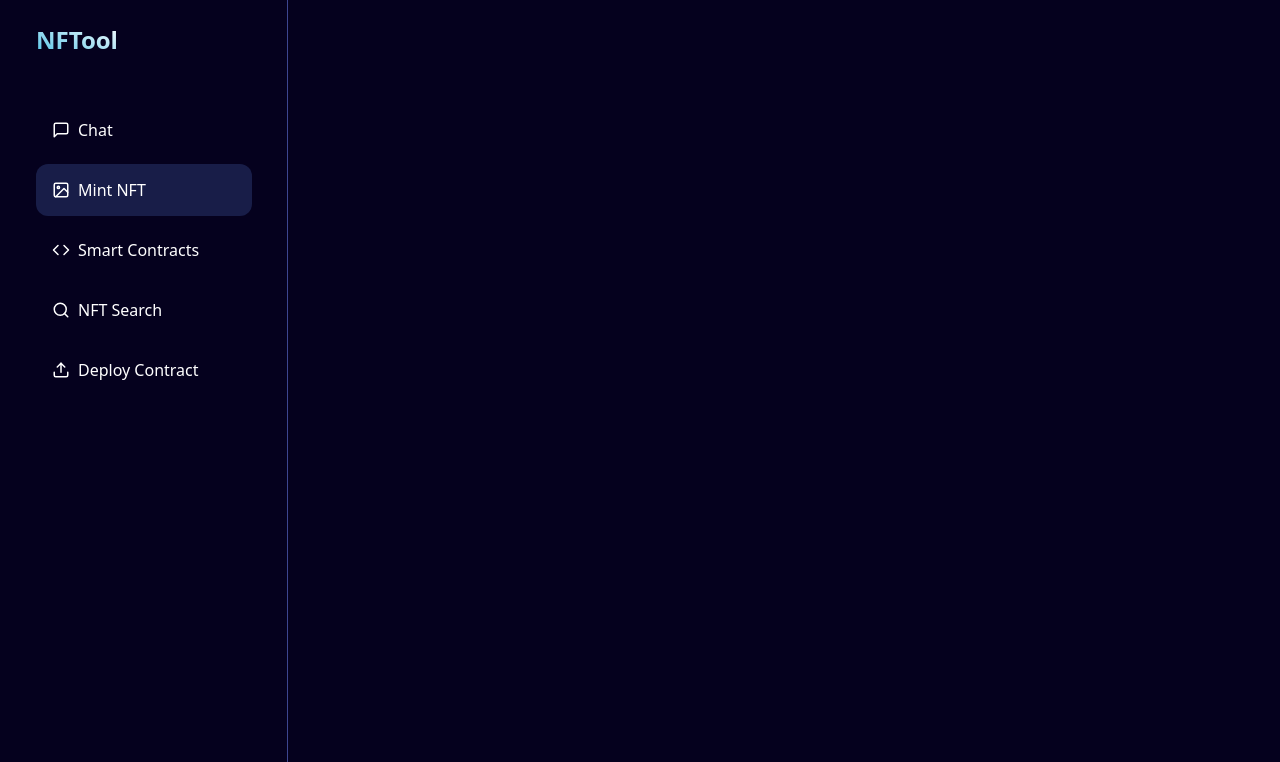
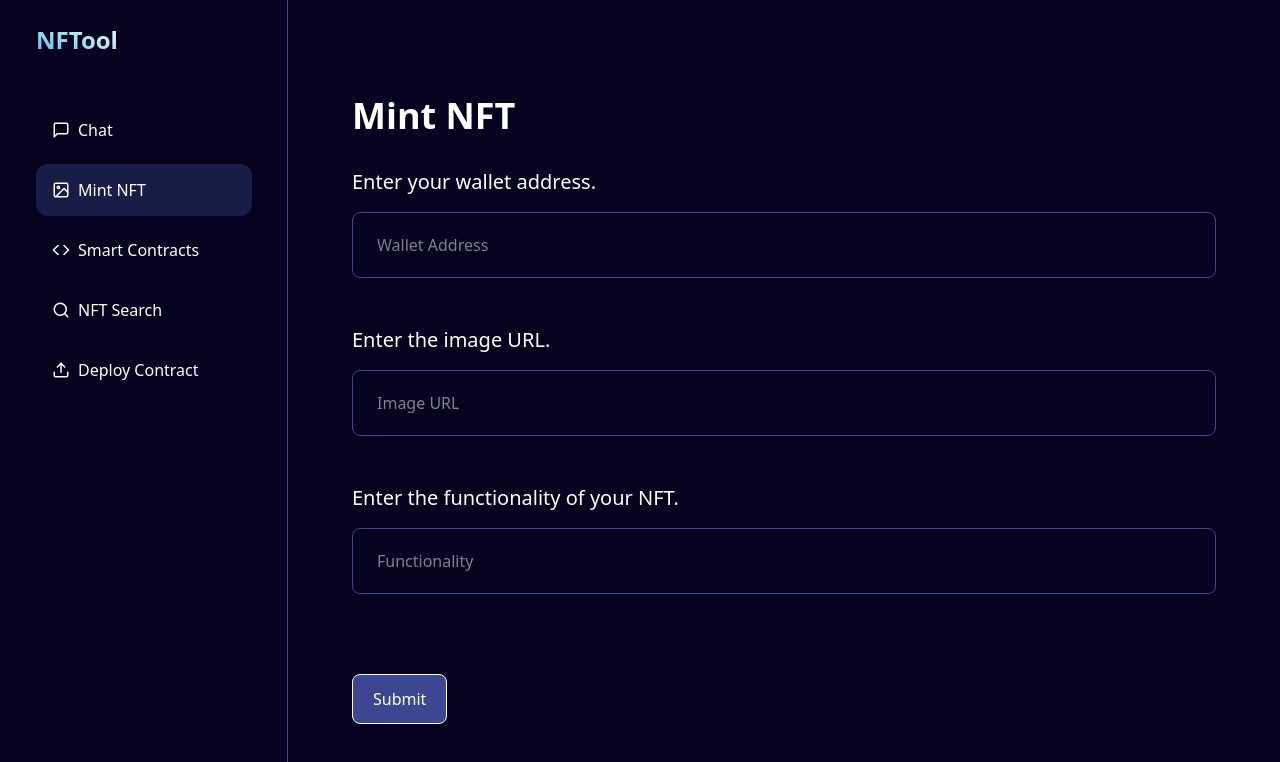
Before and after one commit to Bobliuuu/NFTool, a Next.js app: page /mint-nft in a window 1280 px wide. Shown: the top 762 px of the page. Built offline with nearby package versions, Linux system fonts and the light colour scheme.

Commit message:
add mint nft interface

```diff
--- /dev/null
+++ b/components/UI/Button.tsx
@@ -0,0 +1,65 @@
+import Link from 'next/link';
+
+type ButtonProps = {
+  type: 'button' | 'submit' | 'route' | 'link';
+  href?: string;
+  onClick?: () => void;
+  hierarchy: 'primary' | 'secondary';
+  text?: string;
+  font?: string;
+  border?: string;
+  rounded?: string;
+  padding?: string;
+  classes?: string;
+  children: React.ReactNode;
+};
+
+export default function Button({
+  type,
+  href,
+  onClick,
+  hierarchy,
+  text,
+  font,
+  border,
+  rounded,
+  padding = 'py-3 px-5',
+  classes,
+  children,
+}: ButtonProps) {
+  classes = `text-white inline-block text-center border border-white bg-blue2 rounded-lg ${text} ${font} ${border} ${rounded} ${padding} ${classes}`;
+
+  switch (type) {
+    case 'button':
+      return (
+        <button type='button' onClick={onClick} className={`${classes}`}>
+          {children}
+        </button>
+      );
+    case 'submit':
+      return (
+        <button type='submit' onClick={onClick} className={`${classes}`}>
+          {children}
+        </button>
+      );
+    case 'route':
+      return (
+        <Link href={href as string} className={`${classes}`}>
+          {children}
+        </Link>
+      );
+    case 'link':
+      return (
+        <a
+          href={href}
+          target='_blank'
+          rel='noreferrer'
+          className={`${classes}`}
+        >
+          {children}
+        </a>
+      );
+    default:
+      return <></>;
+  }
+}
--- /dev/null
+++ b/components/UI/TextInput.tsx
@@ -0,0 +1,34 @@
+type TextInputProps = {
+  id: string;
+  name: string;
+  type: string;
+  placeholder: string;
+  value: string;
+  onChange: (e: React.ChangeEvent<HTMLInputElement>) => void;
+  onBlur: (e: React.FocusEvent<HTMLInputElement>) => void;
+  classes?: string;
+};
+
+export default function TextInput({
+  id,
+  name,
+  type,
+  placeholder,
+  value,
+  onChange,
+  onBlur,
+  classes,
+}: TextInputProps) {
+  return (
+    <input
+      type={type}
+      id={id}
+      name={name}
+      placeholder={placeholder}
+      onChange={onChange}
+      onBlur={onBlur}
+      value={value}
+      className={`w-full rounded-md border border-blue2 bg-blue4 px-4.5 py-5 text-white outline-none placeholder:text-white placeholder:opacity-50 focus:border-blue2 xl:rounded-lg xl:px-6 xl:py-4.5 ${classes}`}
+    />
+  );
+}
--- a/package.json
+++ b/package.json
@@ -20,6 +20,7 @@
   "dependencies": {
     "@reduxjs/toolkit": "^1.9.5",
     "axios": "^1.4.0",
+    "formik": "^2.4.3",
     "next": "latest",
     "next-auth": "latest",
     "react": "^18.2.0",
--- a/pages/deploy-contract.tsx
+++ b/pages/deploy-contract.tsx
@@ -1,3 +1,7 @@
 export default function DeployContract() {
-  return <></>;
+  return (
+    <section className='px-16 pt-24'>
+      <h1 className='text-white font-bold text-4xl'>Deploy Contract</h1>
+    </section>
+  );
 }
--- a/pages/mint-nft.tsx
+++ b/pages/mint-nft.tsx
@@ -1,3 +1,67 @@
+import { useFormik } from 'formik';
+import TextInput from '../components/UI/TextInput';
+import Button from '../components/UI/Button';
+
 export default function MintNft() {
-  return <></>;
+  const formik = useFormik({
+    initialValues: {
+      walletAddress: '',
+      imageURL: '',
+      functionality: '',
+    },
+    onSubmit: (values) => {
+      alert(JSON.stringify(values, null, 2));
+    },
+  });
+
+  return (
+    <section className='px-16 pt-24'>
+      <h1 className='text-white font-bold text-4xl mb-8'>Mint NFT</h1>
+
+      <form onSubmit={formik.handleSubmit}>
+        <p className='text-white font-medium text-xl mb-4'>
+          Enter your wallet address.
+        </p>
+        <TextInput
+          id='walletAddress'
+          name='walletAddress'
+          type='text'
+          placeholder='Wallet Address'
+          onChange={formik.handleChange}
+          onBlur={formik.handleBlur}
+          value={formik.values.walletAddress}
+          classes='mb-12'
+        />
+        <p className='text-white font-medium text-xl mb-4'>
+          Enter the image URL.
+        </p>
+        <TextInput
+          id='imageURL'
+          name='imageURL'
+          type='text'
+          placeholder='Image URL'
+          onChange={formik.handleChange}
+          onBlur={formik.handleBlur}
+          value={formik.values.imageURL}
+          classes='mb-12'
+        />
+        <p className='text-white font-medium text-xl mb-4'>
+          Enter the functionality of your NFT.
+        </p>
+        <TextInput
+          id='functionality'
+          name='functionality'
+          type='text'
+          placeholder='Functionality'
+          onChange={formik.handleChange}
+          onBlur={formik.handleBlur}
+          value={formik.values.functionality}
+          classes='mb-20'
+        />
+        <Button type='submit' hierarchy='primary'>
+          Submit
+        </Button>
+      </form>
+    </section>
+  );
 }
--- a/pages/nft-search.tsx
+++ b/pages/nft-search.tsx
@@ -1,3 +1,7 @@
 export default function NFTSearch() {
-  return <></>;
+  return (
+    <section className='px-16 pt-24'>
+      <h1 className='text-white font-bold text-4xl'>NFT Search</h1>
+    </section>
+  );
 }
--- a/pages/smart-contracts.tsx
+++ b/pages/smart-contracts.tsx
@@ -1,3 +1,9 @@
 export default function SmartContracts() {
-  return <></>;
+  return (
+    <section className='px-16 pt-24'>
+      <h1 className='text-white font-bold text-4xl mb-8'>
+        Smart Contract Analysis
+      </h1>
+    </section>
+  );
 }
```
Also changed, not shown: 1 other file (tests, documents, lock files or other folders).
